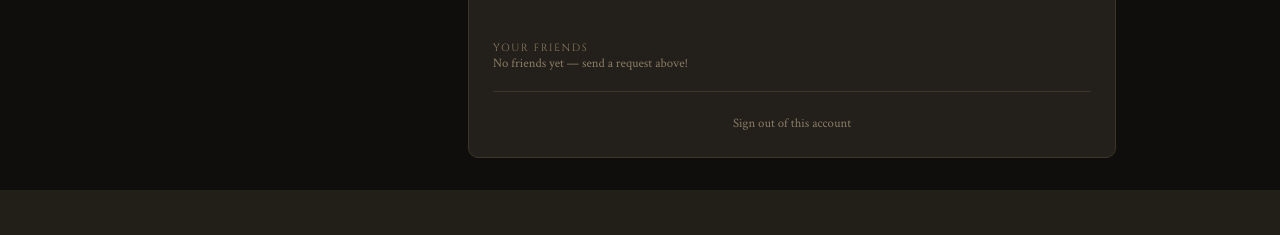
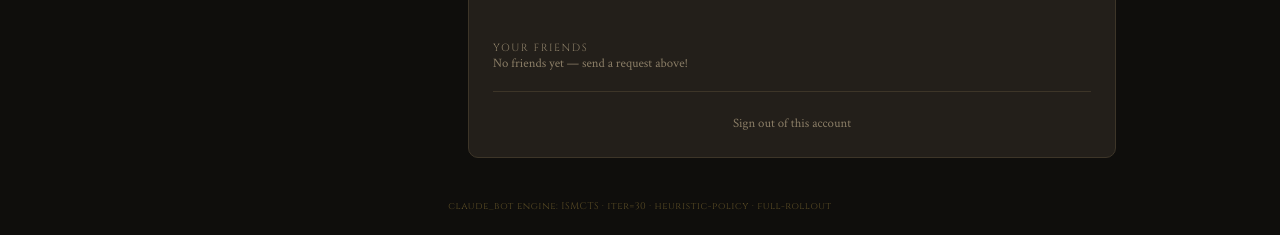
Before and after one commit to chinmaygovind/TicketToRide, a Flask app: page /account in a window 1280 px wide. Shown: the part 893-1128 px from the top of the page. Before the commit the page ends 1083 px from the top, so only its background shows below. Run offline with Flask 3, Linux system fonts and the light colour scheme; the visitor is signed in with stand-in values (Sample User, id 1); tables that the repository leaves empty hold one stand-in row (values such as "Sample post"); data that the repository does not hold is empty; some libraries are stand-ins or nearby versions.

Commit message:
Show live claude_bot engine version on account page footer
Add a subtle muted footer at the bottom of the account page that displays
the claude_bot engine config currently in play (ISMCTS, iter, policy, and
rollout/value mode). Sourced dynamically from the same env vars and defaults
as claude-bot/bot_entry.py:_cfg(), so it reflects what is actually live
(production has no value model -> full-rollout). Extends the existing
account-page test to assert the version text renders.

Co-Authored-By: Claude Opus 4.8 <noreply@anthropic.com>

```diff
--- a/app.py
+++ b/app.py
@@ -396,13 +396,42 @@ def toggle_notify():
     return jsonify({"ok": True, "notify": user.notify_new_game})
 
 
+def _claude_bot_version():
+    """Human-readable summary of the claude_bot engine config currently live.
+
+    Sourced from the same env vars / defaults as claude-bot/bot_entry.py:_cfg().
+    Since claude-bot/model/ is gitignored, production has no value model and so
+    runs full rollouts ("auto" => off when no weights file present).
+    """
+    n_iter = int(os.environ.get("CLAUDE_BOT_ITER", "30"))
+    policy = os.environ.get("CLAUDE_BOT_POLICY", "heuristic")
+    use_value = os.environ.get("CLAUDE_BOT_VALUE", "auto")
+
+    # Mirror _get_rollout_fn(): value model only used if its weights file exists.
+    value_weights = os.path.join(
+        os.path.dirname(os.path.abspath(__file__)),
+        "claude-bot", "model", "value_weights.json")
+    has_value_model = (use_value != "off") and os.path.exists(value_weights)
+    eval_mode = "value-net" if has_value_model else "full-rollout"
+
+    if n_iter <= 0:
+        engine = "heuristic"   # ISMCTS disabled (e.g. tests / CLAUDE_BOT_ITER=0)
+        return f"claude_bot engine: {engine} · {policy}-policy"
+
+    return (f"claude_bot engine: ISMCTS · iter={n_iter} · "
+            f"{policy}-policy · {eval_mode}")
+
+
 @app.route("/account")
 @require_login
 def account_page():
     user = get_current_user()
     if not user:
         return redirect(url_for("login_page"))
-    return render_template("account.html", user=user)
+    return render_template("account.html", user=user,
+                           git_version_name=GIT_VERSION_NAME,
+                           git_commit_url=GIT_COMMIT_URL,
+                           claude_bot_version=_claude_bot_version())
 
 
 @app.route("/account/history")
--- a/templates/account.html
+++ b/templates/account.html
@@ -195,6 +195,14 @@
   </div>
   {% endif %}
 
+  {% if claude_bot_version %}
+  <div style="text-align:center;padding:0.25rem 0 1.25rem;">
+    <span style="font-size:0.6rem;color:rgba(200,168,75,0.4);font-family:'Cinzel',serif;letter-spacing:0.06em;">
+      {{ claude_bot_version }}
+    </span>
+  </div>
+  {% endif %}
+
 </div>
 {% endblock %}
 
```
Also changed, not shown: tests/test_app.py (+2 -0 lines).
